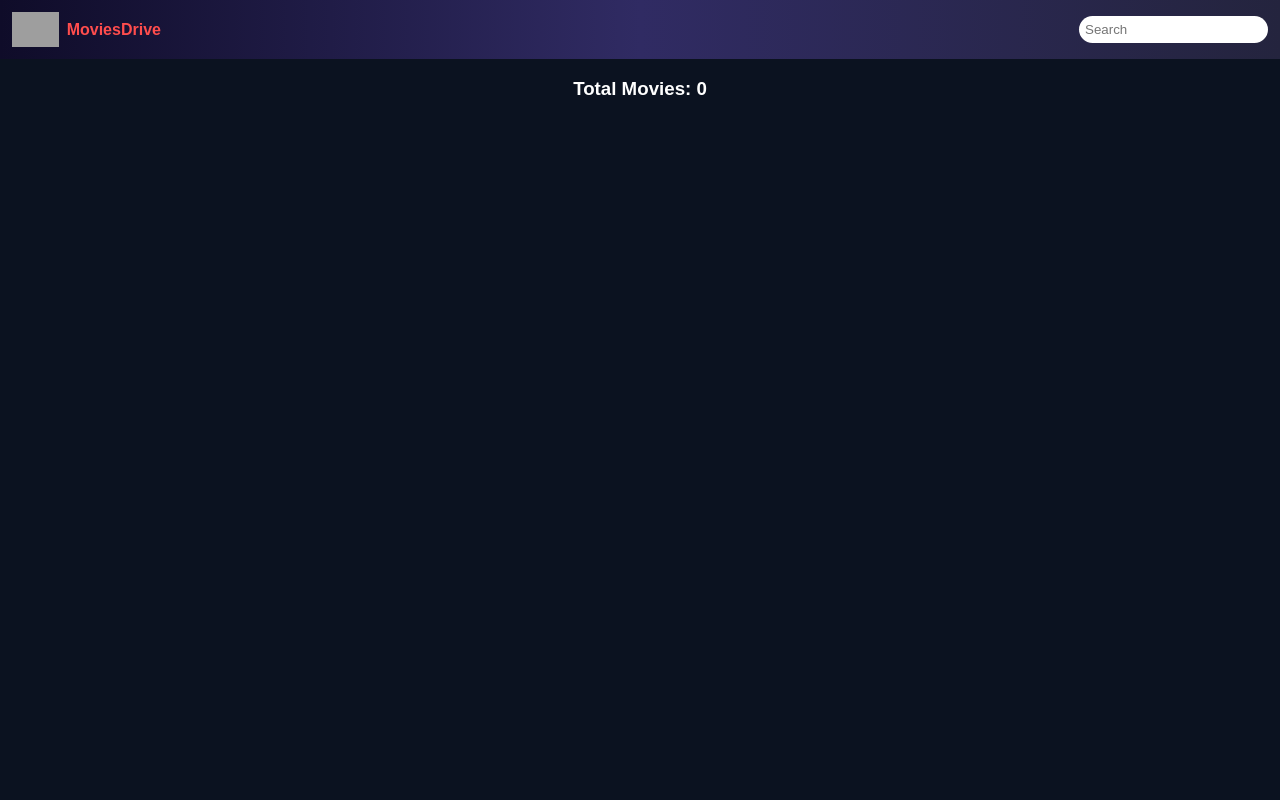
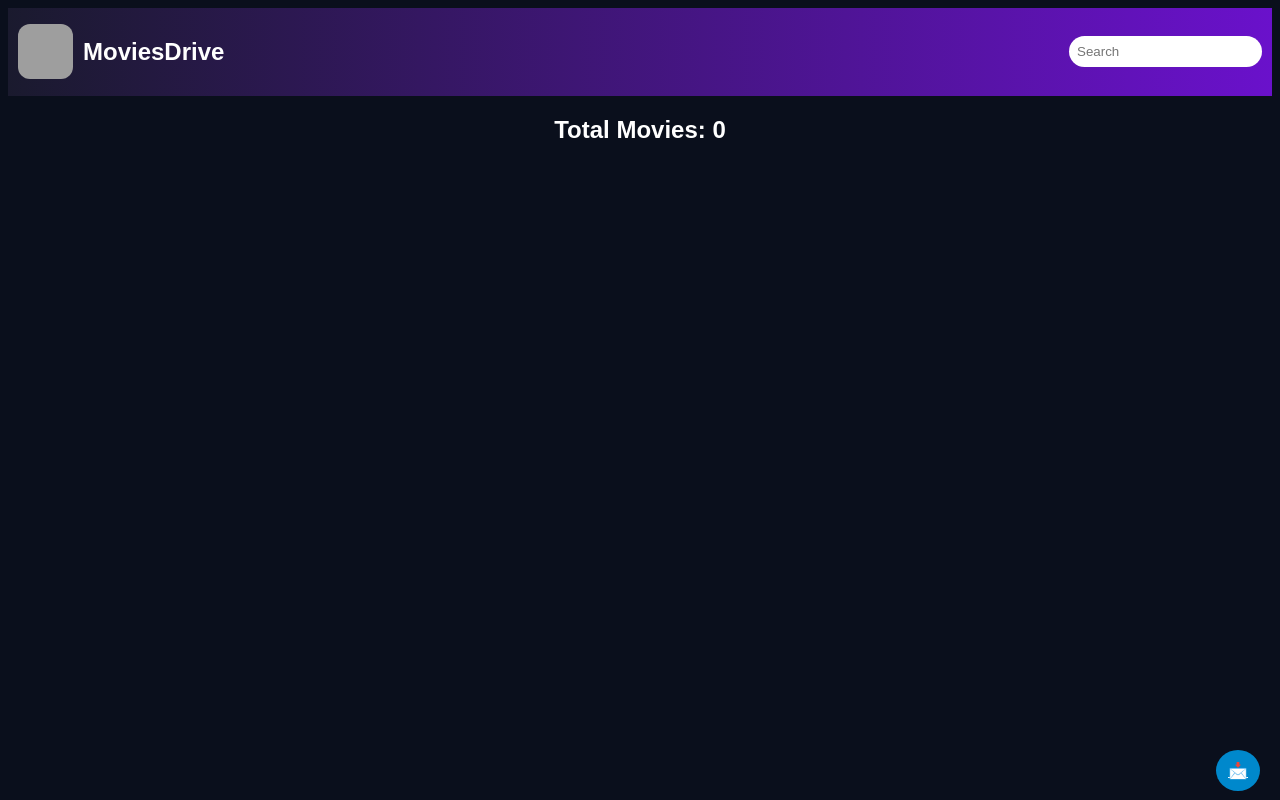
Before and after one commit to nitin2991/moviessite, a Flask app: page / in a window 1280 px wide. Run offline with Flask 3, Linux system fonts and the light colour scheme; data that the repository does not hold is empty; some libraries are stand-ins or nearby versions; grey boxes are pictures that could not be loaded.

Commit message:
Refactor index.html for improved layout and styling
Updated styling and structure of the index.html file, including changes to the header, search form, and movie card layout.

```diff
--- a/templates/index.html
+++ b/templates/index.html
@@ -1,57 +1,52 @@
 <!DOCTYPE html>
 <html>
 <head>
-<meta name="viewport" content="width=device-width, initial-scale=1">
+<title>MoviesDrive</title>
 <style>
-body{margin:0;background:#0b1220;color:white;font-family:sans-serif}
-
-.header{
-display:flex;justify-content:space-between;align-items:center;
-padding:12px;background:linear-gradient(90deg,#0f0c29,#302b63,#24243e)
-}
-
-.logo{display:flex;align-items:center;gap:8px}
-.logo img{height:35px}
-.logo span{color:#ff4d4d;font-weight:bold}
-
-.search{padding:6px;border-radius:20px;border:none}
-
-.container{
-display:grid;grid-template-columns:repeat(2,1fr);
-gap:15px;padding:15px
-}
-
-.card{background:#111827;border-radius:15px;overflow:hidden}
-.card img{width:100%;height:230px;object-fit:cover}
-.name{padding:10px}
+body {background:#0a0f1c;color:white;font-family:sans-serif;}
+.grid {display:grid;grid-template-columns:repeat(2,1fr);gap:15px;padding:15px;}
+.card {background:#111;border-radius:15px;padding:10px;}
+.card img {width:100%;border-radius:10px;}
+.btn {display:block;margin:5px;padding:10px;text-align:center;
+background:linear-gradient(45deg,#6a11cb,#ff4d4d);border-radius:20px;color:white;text-decoration:none;}
 </style>
 </head>
 
 <body>
 
-<div class="header">
-<div class="logo">
-<img src="https://encrypted-tbn0.gstatic.com/images?q=tbn:ANd9GcQCq0eh-pykatLtKLVqzjeLKhtKk0WPbHslSWcZ8FzF_j92YYvD4mqlDovu&s=10">
-<span>MoviesDrive</span>
+<div style="display:flex;align-items:center;justify-content:space-between;padding:10px;background:linear-gradient(90deg,#1a1a2e,#6a11cb);">
+
+<div style="display:flex;align-items:center;gap:10px;">
+<img src="https://encrypted-tbn0.gstatic.com/images?q=tbn:ANd9GcQCq0eh-pykatLtKLVqzjeLKhtKk0WPbHslSWcZ8FzF_j92YYvD4mqlDovu&s=10"
+style="width:55px;height:55px;border-radius:12px;">
+<h2>MoviesDrive</h2>
 </div>
 
-<form>
-<input name="q" value="{{ query }}" class="search" placeholder="Search">
+<form method="get">
+<input name="q" placeholder="Search" style="padding:8px;border-radius:20px;border:none;">
 </form>
+
 </div>
 
-<h3 style="text-align:center">Total Movies: {{ total }}</h3>
+<h2 style="text-align:center;">Total Movies: {{total}}</h2>
 
-<div class="container">
+<div class="grid">
 {% for m in movies %}
 <div class="card">
-<a href="/movie/{{ loop.index0 }}">
-<img src="{{ m.poster }}">
+<a href="/movie/{{m.id}}">
+<img src="{{m.poster}}">
 </a>
-<div class="name">{{ m.name }}</div>
+<h3>{{m.name}}</h3>
 </div>
 {% endfor %}
 </div>
 
+<div style="position:fixed;bottom:20px;right:20px;">
+<a href="https://t.me/Nitin_710" target="_blank"
+style="background:#0088cc;color:white;padding:12px;border-radius:50%;">
+📩
+</a>
+</div>
+
 </body>
 </html>
```
